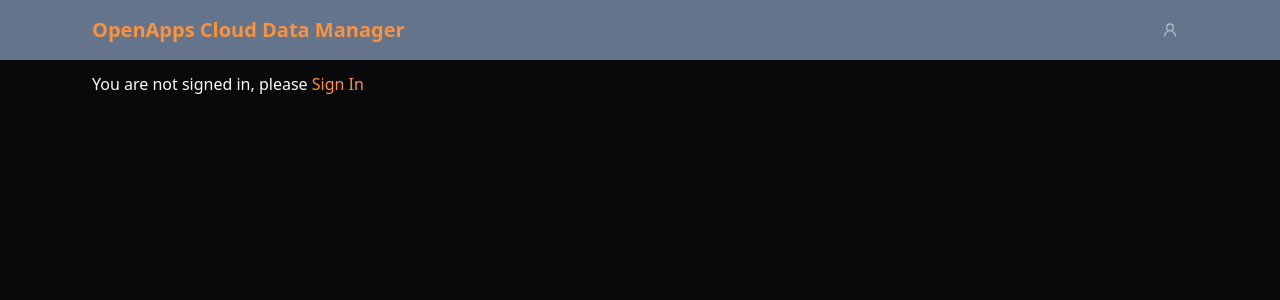
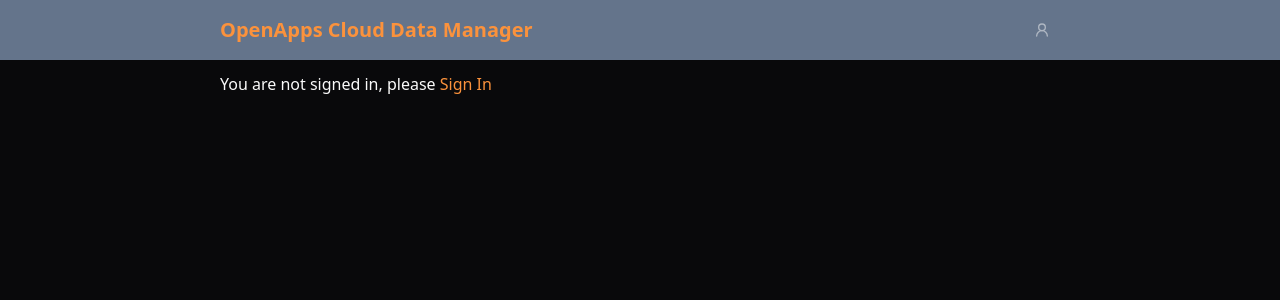
Before and after one commit to openXapps/web-apps-cloud, a React (Vite) app: page / in a window 1280 px wide. Shown: the top 300 px of the page. Built offline with nearby package versions, Linux system fonts and the light colour scheme; no server answers.

Commit message:
Progress

```diff
--- a/src/components/AppBar.tsx
+++ b/src/components/AppBar.tsx
@@ -21,9 +21,8 @@
   }
 
   return (
-    <div className="bg-slate-400 dark:bg-slate-500">
-      <div className='container'>
-        <div className='container flex justify-between items-center p-3'>
+    <div className='container max-w-[1024px]'>
+      <div className='flex justify-between items-center p-3 mx-auto'>
         <h1 className="text-xl font-bold text-orange-900 dark:text-orange-400">OpenApps Cloud Data Manager</h1>
         <div className='flex gap-2'>
           <Button
@@ -42,6 +41,5 @@
         </div>
       </div>
     </div>
-    </div>
   );
 }
--- a/src/routes/Layout.tsx
+++ b/src/routes/Layout.tsx
@@ -3,11 +3,13 @@
 
 export default function Layout() {
   return (
-    <div className="">
-      <AppBar />
-      <div className="container">
+    <>
+      <div className="bg-slate-400 dark:bg-slate-500">
+        <AppBar />
+      </div>
+      <div className="container max-w-[1024px]">
         <Outlet />
       </div>
-    </div>
+    </>
   );
 }
```
Lines whose indentation alone changed are shown as unchanged.
